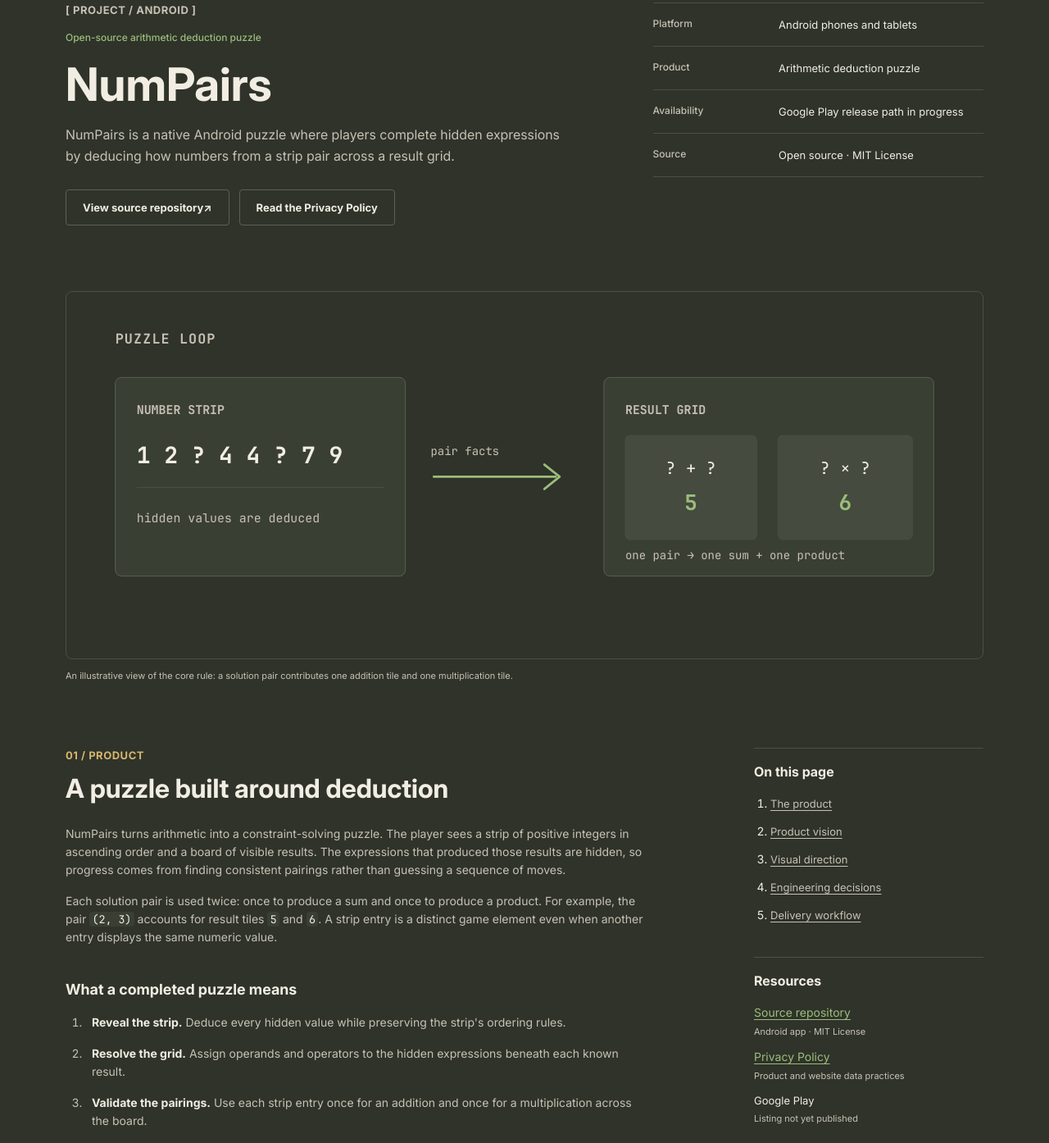
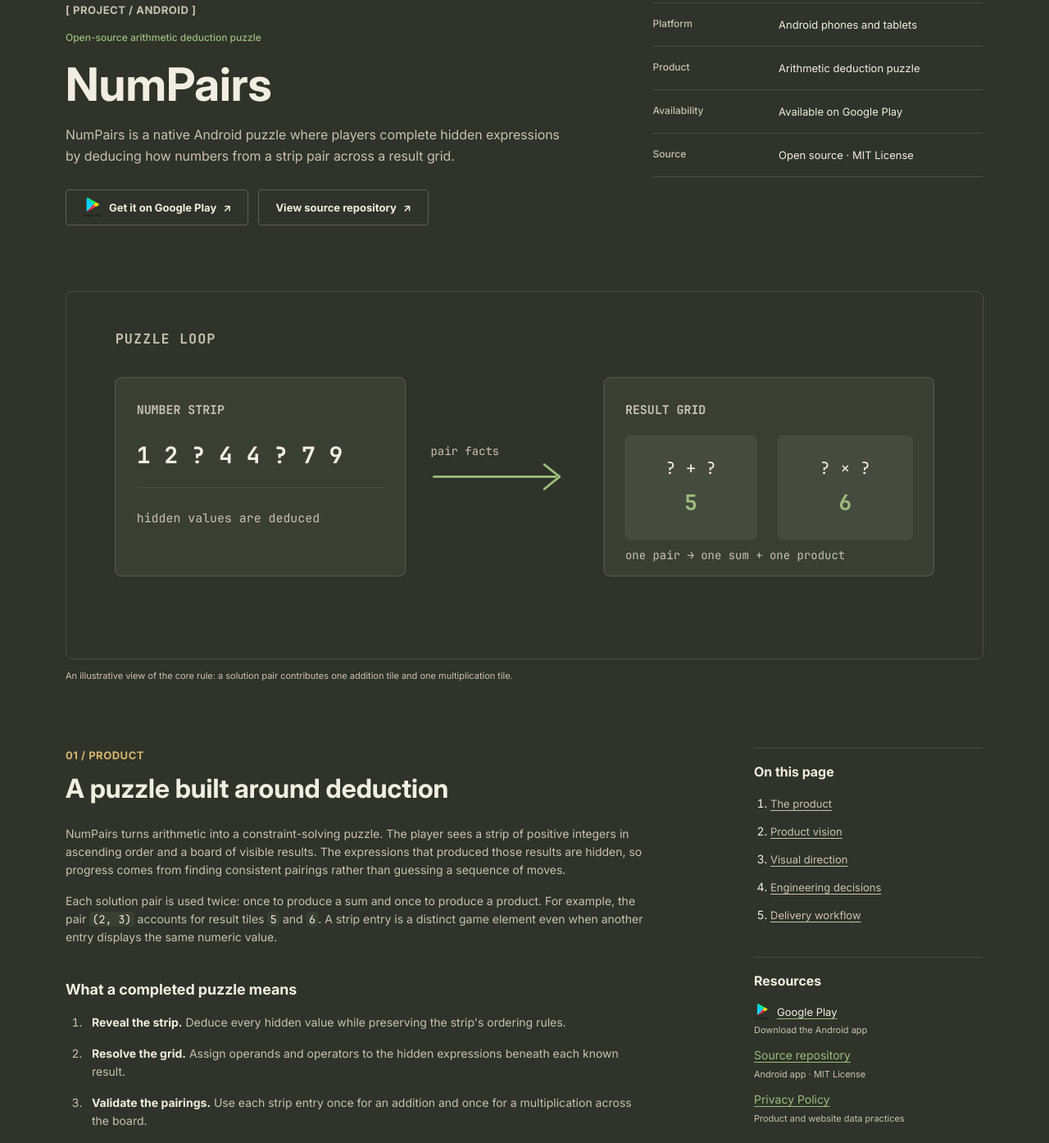
Before and after one commit to FrancescFe/FrancescFe.github.io, an Astro site: page /projects/numpairs in a window 1280 px wide. Shown: the part 126-1520 px from the top of the page at 82% size. Built offline with nearby package versions, Linux system fonts and the light colour scheme; Astro itself is replaced by a stand-in of ours.

Commit message:
feat(PF-020): promote numpairs google play release

```diff
--- a/src/pages/projects/numpairs.astro
+++ b/src/pages/projects/numpairs.astro
@@ -3,12 +3,15 @@
 import PageContainer from "../../components/PageContainer.astro";
 import TextLink from "../../components/TextLink.astro";
 import BaseLayout from "../../layouts/BaseLayout.astro";
+import googlePlayLogo from "../../assets/icons/brands/google-play.png";
 
 const canonicalPath = "/projects/numpairs/";
 const title = "NumPairs — Android puzzle game | FrancescFe";
 const description =
   "NumPairs is an open-source Android arithmetic deduction puzzle shaped by a calm product vision, a minimalist visual direction, and an iterative delivery workflow.";
 const sourceUrl = "https://github.com/CescFe/numpairs";
+const googlePlayUrl =
+  "https://play.google.com/store/apps/details?id=org.cescfe.numpairs";
 
 const sections = [
   { id: "product", label: "The product" },
@@ -99,15 +102,30 @@
 
             <div class="case-study__actions" aria-label="NumPairs actions">
               <TextLink
+                href={googlePlayUrl}
+                variant="navigation"
+                target="_blank"
+                rel="noreferrer"
+                aria-label="Get it on Google Play (opens in a new tab)"
+              >
+                <img
+                  class="case-study__store-icon"
+                  src={googlePlayLogo.src}
+                  alt=""
+                  width="24"
+                  height="24"
+                  aria-hidden="true"
+                />
+                <span>Get it on Google Play</span>{" "}
+                <span aria-hidden="true">↗</span>
+              </TextLink>
+              <TextLink
                 href={sourceUrl}
                 variant="navigation"
                 target="_blank"
                 rel="noreferrer"
               >
                 View source repository{" "}<span aria-hidden="true">↗</span>
-              </TextLink>
-              <TextLink href="/numpairs/privacy-policy/" variant="navigation">
-                Read the Privacy Policy
               </TextLink>
             </div>
           </div>
@@ -126,7 +144,7 @@
             </div>
             <div>
               <dt>Availability</dt>
-              <dd>Google Play release path in progress</dd>
+              <dd>Available on Google Play</dd>
             </div>
             <div>
               <dt>Source</dt>
@@ -610,6 +628,28 @@
               <ul class="case-study__resources">
                 <li>
                   <TextLink
+                    href={googlePlayUrl}
+                    variant="inline"
+                    target="_blank"
+                    rel="noreferrer"
+                    aria-label="Get it on Google Play (opens in a new tab)"
+                  >
+                    <img
+                      class="case-study__store-icon"
+                      src={googlePlayLogo.src}
+                      alt=""
+                      width="20"
+                      height="20"
+                      aria-hidden="true"
+                    />
+                    <span class="case-study__resource-title">
+                      Google Play
+                    </span>
+                  </TextLink>
+                  <span>Download the Android app</span>
+                </li>
+                <li>
+                  <TextLink
                     href={sourceUrl}
                     variant="inline"
                     target="_blank"
@@ -624,10 +664,6 @@
                     Privacy Policy
                   </TextLink>
                   <span>Product and website data practices</span>
-                </li>
-                <li>
-                  <span class="case-study__resource-title">Google Play</span>
-                  <span>Listing not yet published</span>
                 </li>
               </ul>
             </section>
@@ -717,6 +753,17 @@
     align-items: center;
     flex-wrap: wrap;
     margin-block-start: var(--space-3);
+  }
+
+  .case-study__actions :global(.text-link--navigation) {
+    gap: var(--space-2);
+  }
+
+  .case-study__store-icon {
+    display: block;
+    flex: 0 0 auto;
+    border-radius: var(--radius-sm);
+    object-fit: contain;
   }
 
   .case-study__metadata,
@@ -1007,6 +1054,12 @@
     gap: var(--space-1);
   }
 
+  .case-study__resources :global(.text-link) {
+    display: inline-flex;
+    gap: var(--space-2);
+    align-items: center;
+  }
+
   .case-study__resources span {
     color: var(--color-text-tertiary);
     font-size: var(--type-caption-size);
```
Also changed, not shown: src/assets/icons/brands/google-play.png (added).
